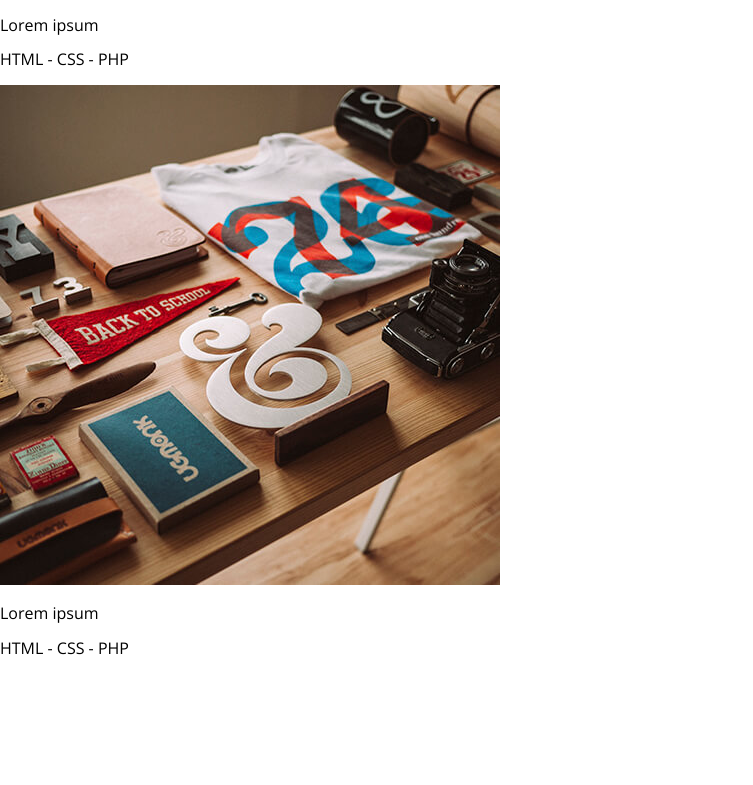
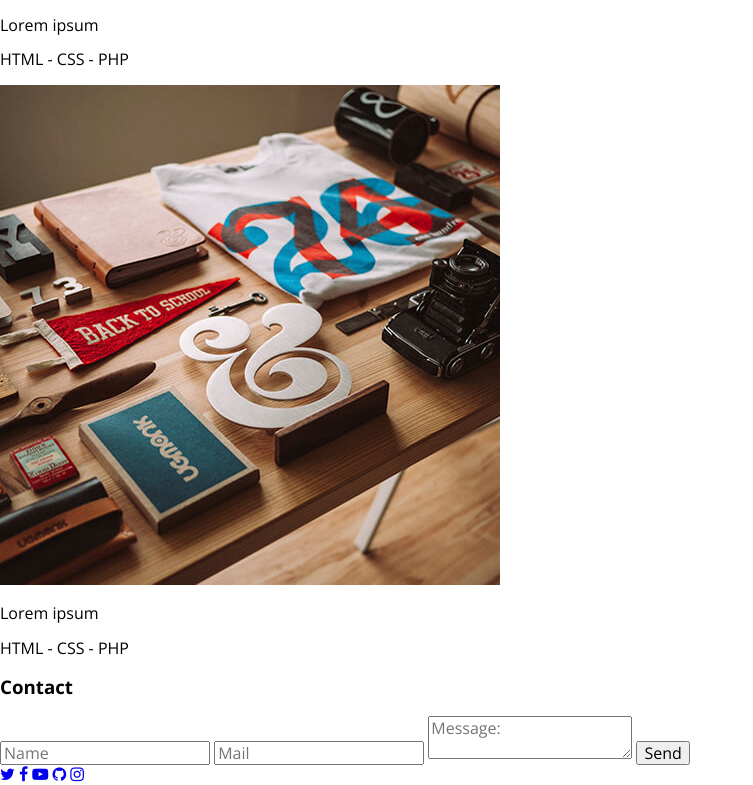
Before and after one commit to mined-academy/course_pro_web_design_from_zero, a plain HTML site: page index.html in a window 1280 px wide. Shown: the part 4451-5236 px from the top of the page, without its empty margins (0-753 px from the left). Before the commit the page ends 5124 px from the top, so only its background shows below. Drawn offline with nearby package versions, Linux system fonts and the light colour scheme.

Commit message:
added contact section structure

```diff
--- a/index.html
+++ b/index.html
@@ -127,5 +127,29 @@
             </section>
         </section>
     </section>
+
+    <footer>
+        <section class="contact">
+            <div class="container">
+                <h3 class="title">Contact</h3>
+                <form action="" class="form">
+                    <input type="text" placeholder="Name" name="name" id="" required>
+                    <input type="email" placeholder="Mail" name="mail" id="" required>
+                    <textarea name="message" placeholder="Message:"></textarea>
+                    <input type="submit" class="button" value="Send">
+                </form>
+            </div>
+        </section>
+
+        <section class="social-networks">
+            <div class="container">
+                <a class="twitter" href="https://www.twitter.com/falconmasters"><i class="fa fa-twitter"></i></a>
+                <a class="facebook" href="https://www.facebook.com/falconmasters"><i class="fa fa-facebook"></i></a>
+                <a class="youtube" href="https://www.youtube.com/falconmasters"><i class="fa fa-youtube-play"></i></a>
+                <a class="github" href="https://www.github.com/falconmasters"><i class="fa fa-github"></i></a>
+                <a class="instagram" href="https://www.instagram.com/falconmasters"><i class="fa fa-instagram"></i></a>
+            </div>
+        </section>
+    </footer>
 </body>
 </html>
```
